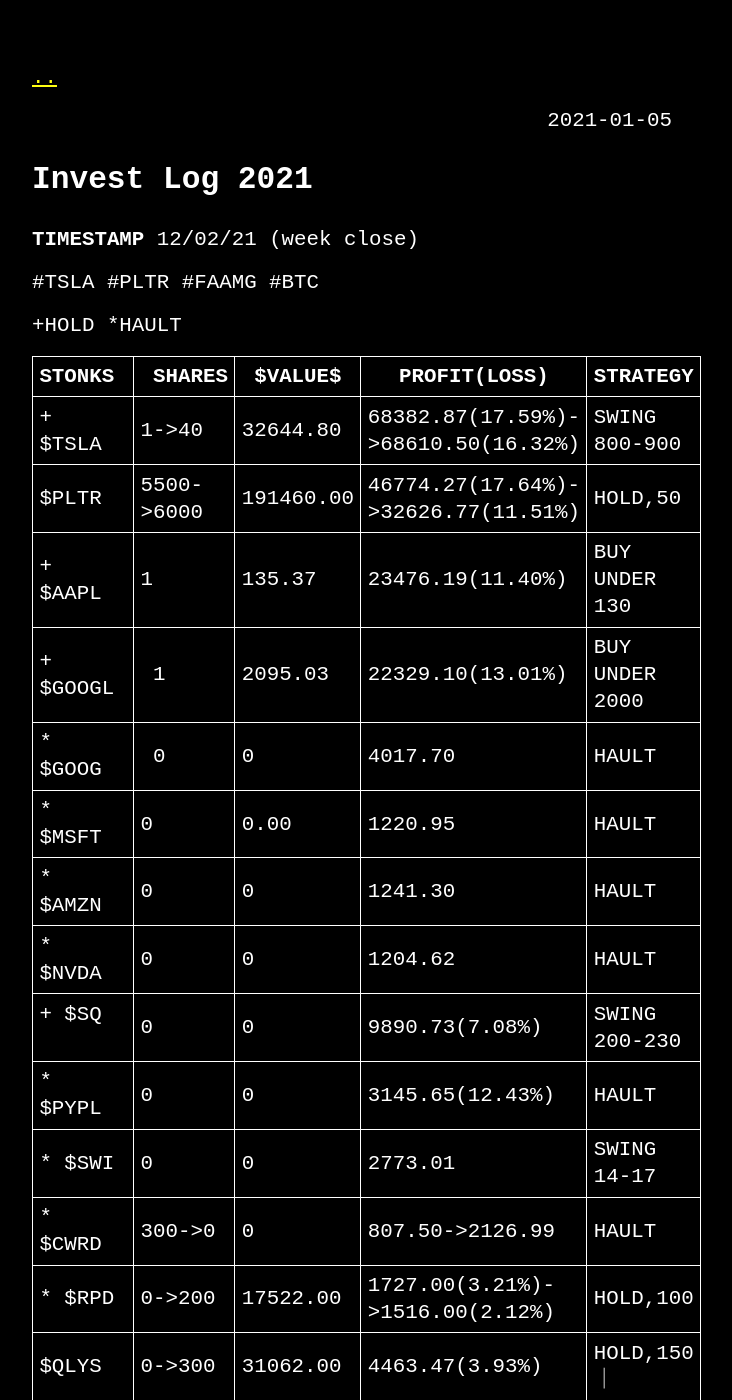
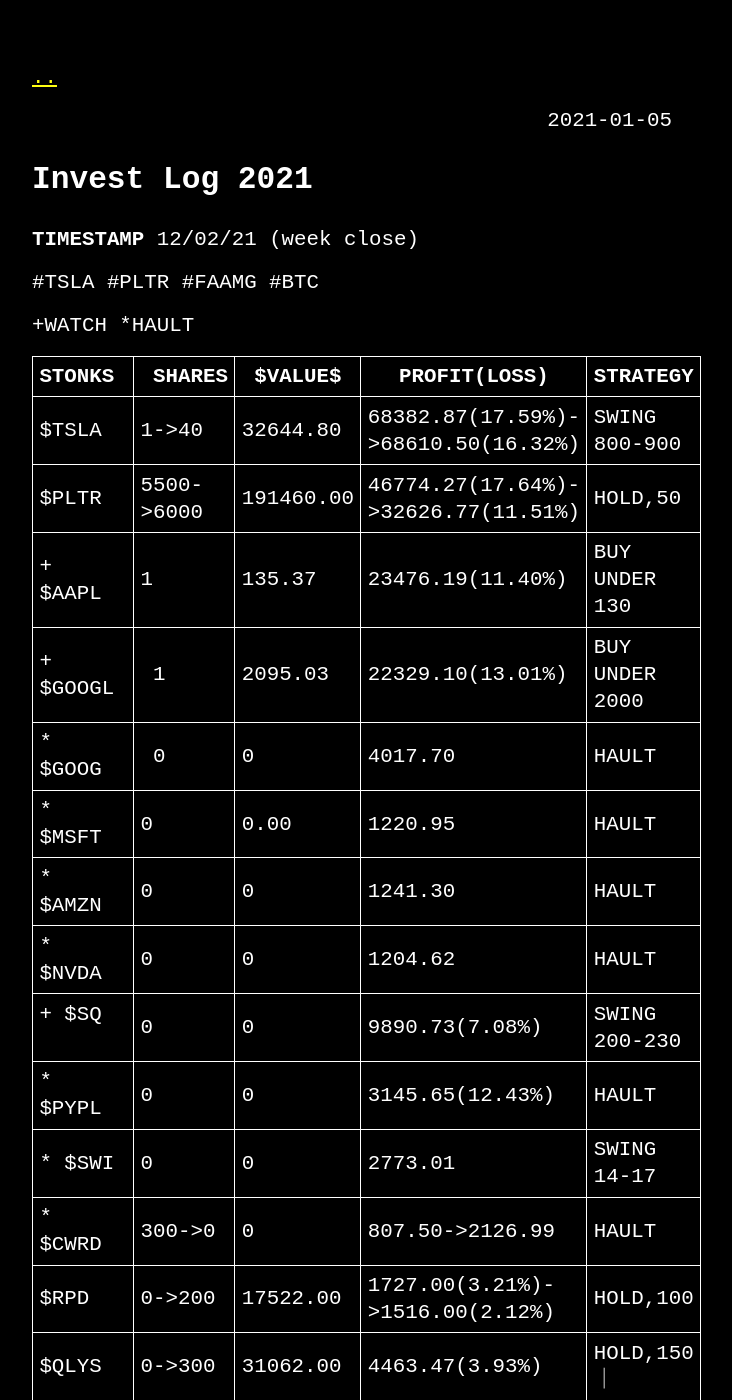
Before and after one commit to sanzomaldini/investlog, a Jekyll site: the page built from _posts/2021-01-05-2021.md, in a window 1280 px wide and 1400 px high. Shown: the whole window, without its empty margins (288-1020 px from the left). Built offline with Jekyll 4.4.1, drawn with Linux system fonts in a browser that asks for light colours.

Commit message:
Update 2021-01-05-2021.md

```diff
--- a/_posts/2021-01-05-2021.md
+++ b/_posts/2021-01-05-2021.md
@@ -7,13 +7,12 @@ title: Invest Log 2021
 
 #TSLA #PLTR #FAAMG #BTC
 
-+HOLD
++WATCH
 *HAULT
-
 
 | STONKS  | SHARES | $VALUE$ | PROFIT(LOSS) |STRATEGY|
 |----|----|----|----|----|
-| + $TSLA  | 1->40  | 32644.80 | 68382.87(17.59%)->68610.50(16.32%) |SWING 800-900|
+| $TSLA  | 1->40  | 32644.80 | 68382.87(17.59%)->68610.50(16.32%) |SWING 800-900|
 | $PLTR    | 5500->6000 | 191460.00 | 46774.27(17.64%)->32626.77(11.51%) |HOLD,50 |
 | + $AAPL  | 1  | 135.37 | 23476.19(11.40%) | BUY UNDER 130 |
 | + $GOOGL | 1  | 2095.03 |	22329.10(13.01%)| BUY UNDER 2000|
@@ -25,7 +24,7 @@ title: Invest Log 2021
 | * $PYPL  | 0  | 0 | 3145.65(12.43%) |HAULT|
 | * $SWI   | 0  | 0 | 2773.01 |SWING 14-17|
 | * $CWRD  | 300->0 | 0 | 807.50->2126.99 |HAULT |
-| * $RPD   | 0->200 | 17522.00 | 1727.00(3.21%)->1516.00(2.12%) |HOLD,100 |
+| $RPD   | 0->200 | 17522.00 | 1727.00(3.21%)->1516.00(2.12%) |HOLD,100 |
 | $QLYS    | 0->300 | 31062.00 | 4463.47(3.93%)|HOLD,150｜
 | $FEYE    | 0->1000| 21460.00 | 74.03(0.05%) |HOLD,?|
 
```
